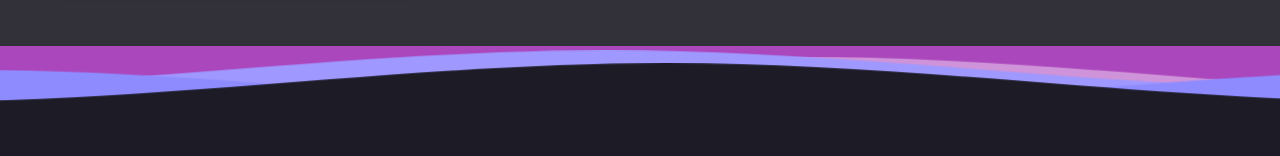
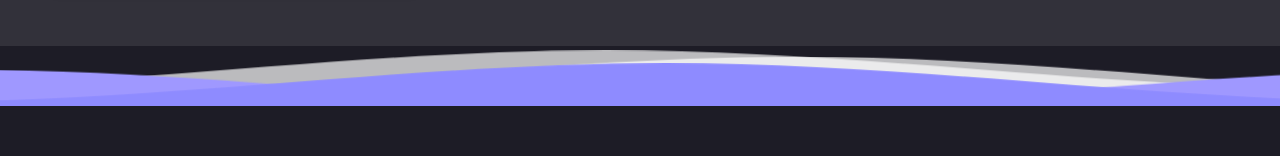
Before and after one commit to Elder-Meyer/personal-portfolio, a React (Vite) app: page /home in a window 1280 px wide. Shown: the part 3806-3962 px from the top of the page. Built offline with nearby package versions, Linux system fonts and the light colour scheme.

Commit message:
1.5.7 Update Structure Color Item Components

```diff
--- a/src/components/items/FullScreenDialog.jsx
+++ b/src/components/items/FullScreenDialog.jsx
@@ -41,16 +41,15 @@ export default function FullScreenDialog({
             {/* <Typography sx={{ ml: 2, flex: 1 }} variant="h6" component="div" color="secondary.light" fontWeight={500}>
               {project.title}
             </Typography> */}
-            <DialogTitle sx={{flex:1, fontWeight: 900, fontSize: {xs: 25, sm:30, md:35}}} variant="h6" id="alert-dialog-title" color="secondary.light" >
+            <DialogTitle sx={{flex:1, fontWeight: 900, fontSize: {xs: 25, sm:30, md:35}}} variant="h6" id="alert-dialog-title" color="primary.main" >
               {project.title}
             </DialogTitle>
 
             <IconButton
               edge="start"
-              color="inherit"
               onClick={handleClose}
               aria-label="close"
-              sx={{color: "primary.light"}}
+              sx={{color: "error.main"}}
             >
               <CloseIcon />
             </IconButton>
--- a/src/components/items/WavyDivider.jsx
+++ b/src/components/items/WavyDivider.jsx
@@ -81,7 +81,7 @@ export const WavyDivider = ({invertColors}) => {
     `
 
   return (
-    <Box sx={{backgroundColor: isHome ? theme.palette.secondary.dark : "transparent"}}>
+    <Box sx={{backgroundColor: isHome ? theme.palette.background.default : theme.palette.background.paper}}>
         <style>{styles}</style>
         <svg className="editorial"
             xmlns="http://www.w3.org/2000/svg"
@@ -100,16 +100,16 @@ export const WavyDivider = ({invertColors}) => {
                 />
             </defs>
             <g className="parallax1">
-                <use xlinkHref="#gentle-wave" x="50" y="3" fill={invertColors ? theme.palette.primary.main : theme.palette.secondary.main}/>
+                <use xlinkHref="#gentle-wave" x="50" y="3" fill={invertColors ? theme.palette.primary.main : theme.palette.text.secondary}/>
             </g>
             <g className="parallax2">
-                <use xlinkHref="#gentle-wave" x="50" y="0" fill={invertColors ? theme.palette.primary.light : theme.palette.primary.light}/>
+                <use xlinkHref="#gentle-wave" x="50" y="0" fill={invertColors ? theme.palette.primary.light : theme.palette.text.secondary}/>
             </g>
             <g className="parallax3">
-                <use xlinkHref="#gentle-wave" x="50" y="9" fill={invertColors ? theme.palette.text.disabled : theme.palette.primary.main}/>
+                <use xlinkHref="#gentle-wave" x="50" y="9" fill={invertColors ? theme.palette.text.disabled : theme.palette.primary.light}/>
             </g>
             <g className="parallax4">
-                <use xlinkHref="#gentle-wave" x="50" y="6" fill={invertColors ? theme.palette.background.paper : theme.palette.background.default}/>
+                <use xlinkHref="#gentle-wave" x="50" y="6" fill={invertColors ? theme.palette.background.paper : theme.palette.primary.main}/>
             </g>
         </svg>
     </Box>
```
